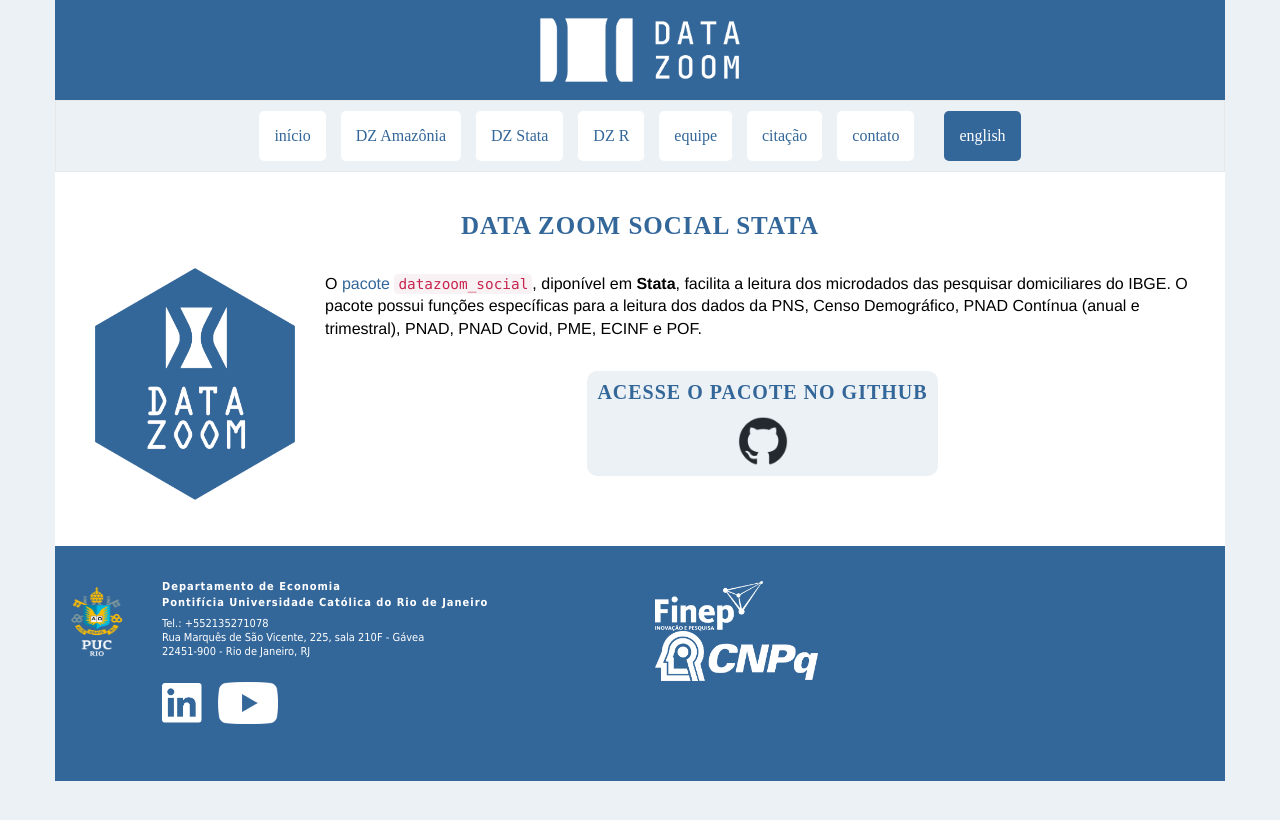
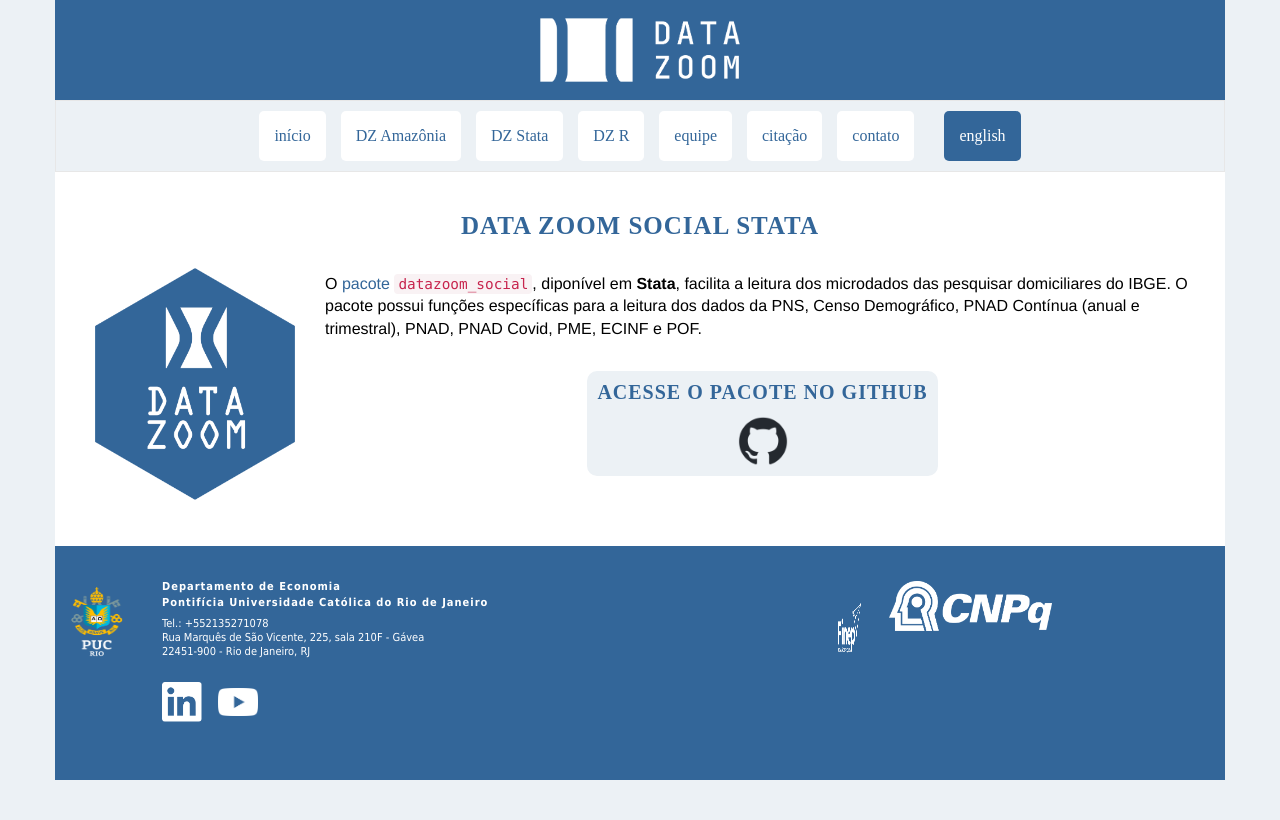
Before and after one commit to datazoompuc/datazoompuc.github.io, a Jekyll site: the page built from pt/dz_stata.md, in a window 1280 px wide. Shown: the top 820 px of the page. Built offline with Jekyll 4.4.1, drawn with Linux system fonts in a browser that asks for light colours; nearby versions of some CDN libraries; some web fonts are replaced.

Commit message:
Reajustando o alinhamento da finep com o cnpq

```diff
--- a/_includes/footer.html
+++ b/_includes/footer.html
@@ -27,15 +27,13 @@
                 alt="LinkedIn"
                 src="{{ site.baseurl }}/assets/img/Linkedin3.png"
                 width="40"
-                height="40"
                 style="height:auto; display:block; image-rendering:-webkit-optimize-contrast; image-rendering:crisp-edges;">
             </a>
             <a href="https://www.youtube.com/channel/UC1kYkpfiYSvL2-oTYPMMkug" target="_blank" rel="noopener">
               <img
                 alt="YouTube"
                 src="{{ site.baseurl }}/assets/img/Youtube.png"
-                width="60"
-                height="40"
+                width="40"
                 style="height:auto; display:block; image-rendering:-webkit-optimize-contrast; image-rendering:crisp-edges;">
             </a>
           </nav>
@@ -43,21 +41,25 @@
       </div>
     </div>
   </div>
+
   <!-- Coluna direita (Finep e CNPq) -->
   <div class="col-sm-12 col-md-6">
-  <div class="footer-right d-flex align-items-center justify-content-md-end" style="gap:25px;">
-
+    <div class="footer-right d-flex align-items-center justify-content-md-end">
       <!-- Finep -->
+      <div class="txt" style="margin-left:25px;">
   <a href="http://www.finep.gov.br" target="_blank" rel="noopener">
     <img
       alt="Finep"
       src="{{ site.baseurl }}/assets/img/logo-finep3.png"
+      width="23"
       width="108"
-        height="50"
-        style="display:block;">
+      height="50">
   </a>
+</div>
+
 
       <!-- CNPq -->
+      <div class="txt" style="margin-left:25px;">
         <a href="http://www.cnpq.br" target="_blank" rel="noopener">
           <img
             src="{{ site.baseurl }}/assets/img/cnpq2.png"
@@ -68,3 +70,5 @@
         </a>
       </div>
     </div>
+  </div>
+</footer>
```
Lines whose indentation alone changed are shown as unchanged.
